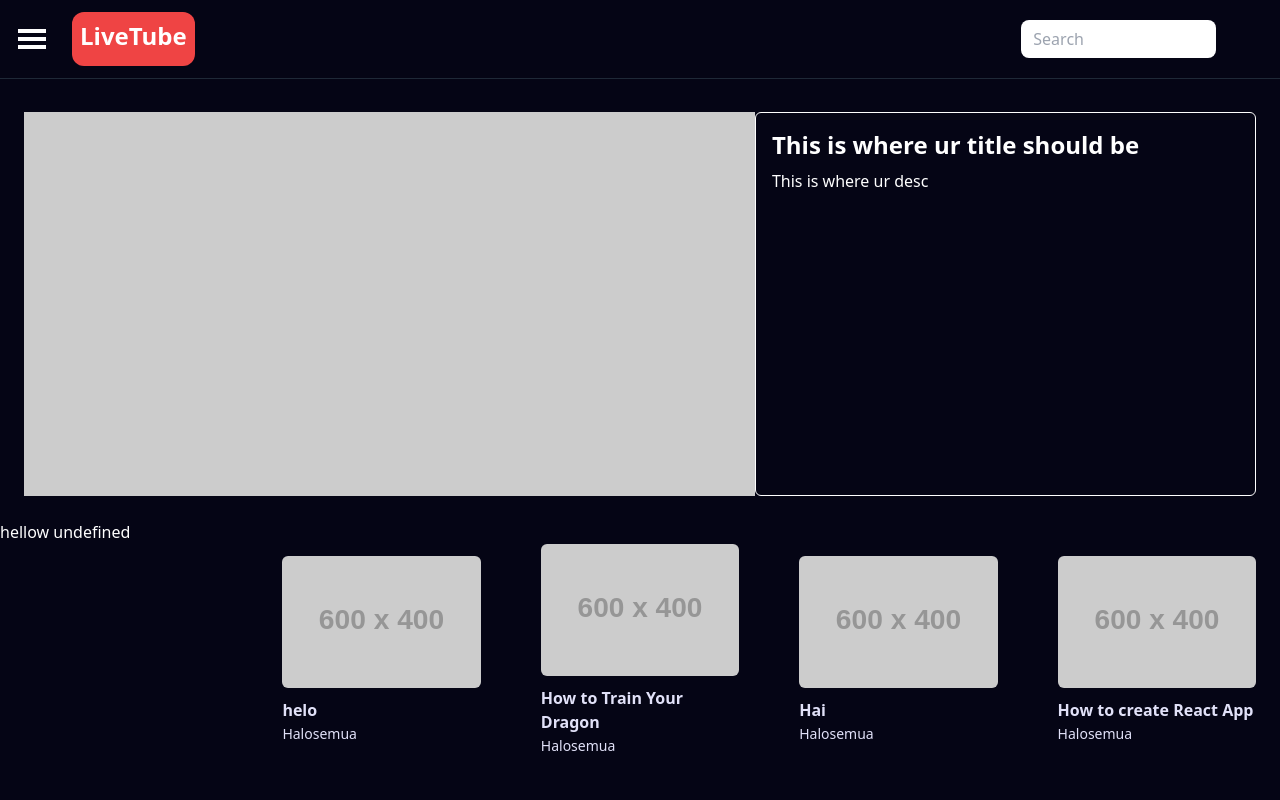
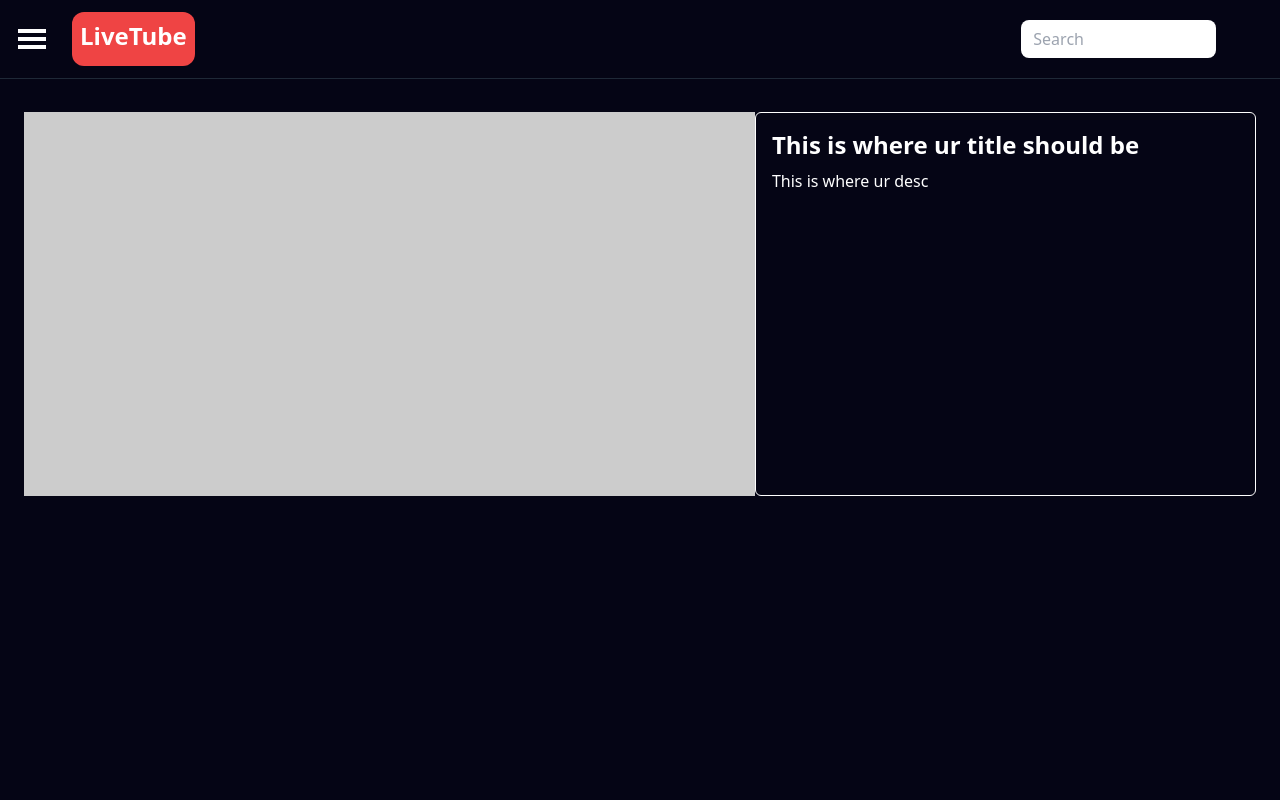
Before and after one commit to KenetHilang/React-YT-App-Project, a React (Vite) app: page / in a window 1280 px wide. Shown: the top 800 px of the page. Built offline with nearby package versions, Linux system fonts and the light colour scheme.

Commit message:
showing vids update

```diff
--- a/package.json
+++ b/package.json
@@ -10,6 +10,7 @@
     "preview": "vite preview"
   },
   "dependencies": {
+    "axios": "^1.7.9",
     "dotenv": "^16.4.7",
     "react": "^18.3.1",
     "react-dom": "^18.3.1",
--- a/src/App.jsx
+++ b/src/App.jsx
@@ -1,15 +1,22 @@
 import NavBar from "./component/NavBar/NavBar"
 import HomePage from "./HomePage"
-import BigScreen from "./Screen"
+
 import Sidebar from "./component/SideBar/Sidebar"
+import { createContext, useState } from "react"
+
+export const SearchContext = createContext();
 
 function App() {
+
+  const [Val, SetVal] = useState("");
+
   return (
     <>
       <Sidebar/>
-      <NavBar/>
-      <BigScreen title="This is where ur title should be" desc="This is where ur desc"/>
-      <HomePage/>
+      <SearchContext.Provider value={[Val, SetVal]}>
+        <NavBar/>
+        <HomePage/>
+      </SearchContext.Provider>
     </>
   )
 }
--- a/src/HomePage.jsx
+++ b/src/HomePage.jsx
@@ -1,21 +1,43 @@
 import Cards from "./component/Cards/Cards";
-import { useContext } from "react";
-import { SearchContext } from "./component/Functions/SearchFunction";
+import { SearchContext } from "./App";
+import { useContext, useEffect, useState } from "react";
+import axios from "axios";
+import BigScreen from "./Screen";
 
 function HomePage(){
 
     const API_KEY = import.meta.env.VITE_APP_YT
-    const searched = useContext(SearchContext)
+    const [Val, setVal] = useContext(SearchContext)
+    const YT_BASE = "https://youtube.googleapis.com/youtube/v3/search"
+    const YT_LONG_1 = `${YT_BASE}?key=${API_KEY}&q=${encodeURIComponent(Val)}&type=video&part=snippet`
+
+    const [VideoInfo, setVideoInfo] = useState([]);
+
+    useEffect(() => {
+        if (!Val) return
+
+        const fetchData = async () => {
+            try {
+                const response = await axios.get(YT_LONG_1)
+                setVideoInfo(response.data.items)
+                console.log(VideoInfo)
+            } catch (error) {
+                console.error("Error:", error)
+            }
+        };
+
+        fetchData();
+      }, [Val, API_KEY]);
 
     return(
         <>
-        <div className="grid grid-cols-5 gap-3">
-            <p className="text-white">{`hellow ${searched}`}</p>
-            <Cards title="helo" channel="Halosemua"/>
-            <Cards title="How to Train Your Dragon" channel="Halosemua"/>
-            <Cards title="Hai" channel="Halosemua"/>
-            <Cards title="How to create React App" channel="Halosemua"/>
-            <Cards title="Hai" channel="Halosemua"/>
+        <BigScreen title="This is where ur title should be" desc="This is where ur desc"/>
+        <div className="grid grid-cols-5 gap-3 text-white">
+            {VideoInfo.map(video => (
+                <div key={video.id.videoId}>
+                    <Cards title={video.snippet.title} channel={video.snippet.channelTitle} image={video.snippet.thumbnails.high.url} />
+                </div>
+                ))}
         </div>
         </>
     );
--- a/src/component/Cards/Cards.jsx
+++ b/src/component/Cards/Cards.jsx
@@ -5,7 +5,7 @@ function Cards(vids){
         <>
             <button>
                 <div className="cards">
-                    <img src="https://placehold.co/600x400" alt="" className="rounded-md"/>
+                    <img src={vids.image} alt="" className="rounded-md"/>
                     <h1 className="text-md font-bold mt-2.5 mb-0.5">{vids.title}</h1>
                     <p className="text-sm">{vids.channel}</p>
                 </div>
--- a/src/component/Functions/SearchFunction.jsx
+++ b/src/component/Functions/SearchFunction.jsx
@@ -1,30 +1,30 @@
-import React, {useState, createContext} from "react";
-
-export const SearchContext = createContext();
+import React, {useContext, useState} from "react";
+import { SearchContext } from "../../App";
 
 function SearchSpace() {
 
-    const [Val, setVal] = useState("")
+    const [Val, setVal] = useContext(SearchContext)
+    const [Input, setInput] = useState("")
+
     const change = event => {
-        setVal(event.target.value)
+        setInput(event.target.value)
+    }
+
+    const enterKey = event => {
+        if (event.key === "Enter")
+        {setVal(Input)}
     }
 
     return(
         <>
-        <SearchContext.Provider value={Val}>
             <input
-            onKeyDown={(e) => {
-                if (e.key === "Enter")
-                    alert(Val);
-                }}
+            onKeyDown={enterKey}
             type="text"
             className="h-full w-1/5 px-3 py-2 rounded-lg text-black"
             placeholder="Search"
-            value={Val}
+            value={Input}
             onChange={change}
             />
-        </SearchContext.Provider>
-
         </>
 
     )
```
Also changed, not shown: 1 other file (tests, documents, lock files or other folders).
